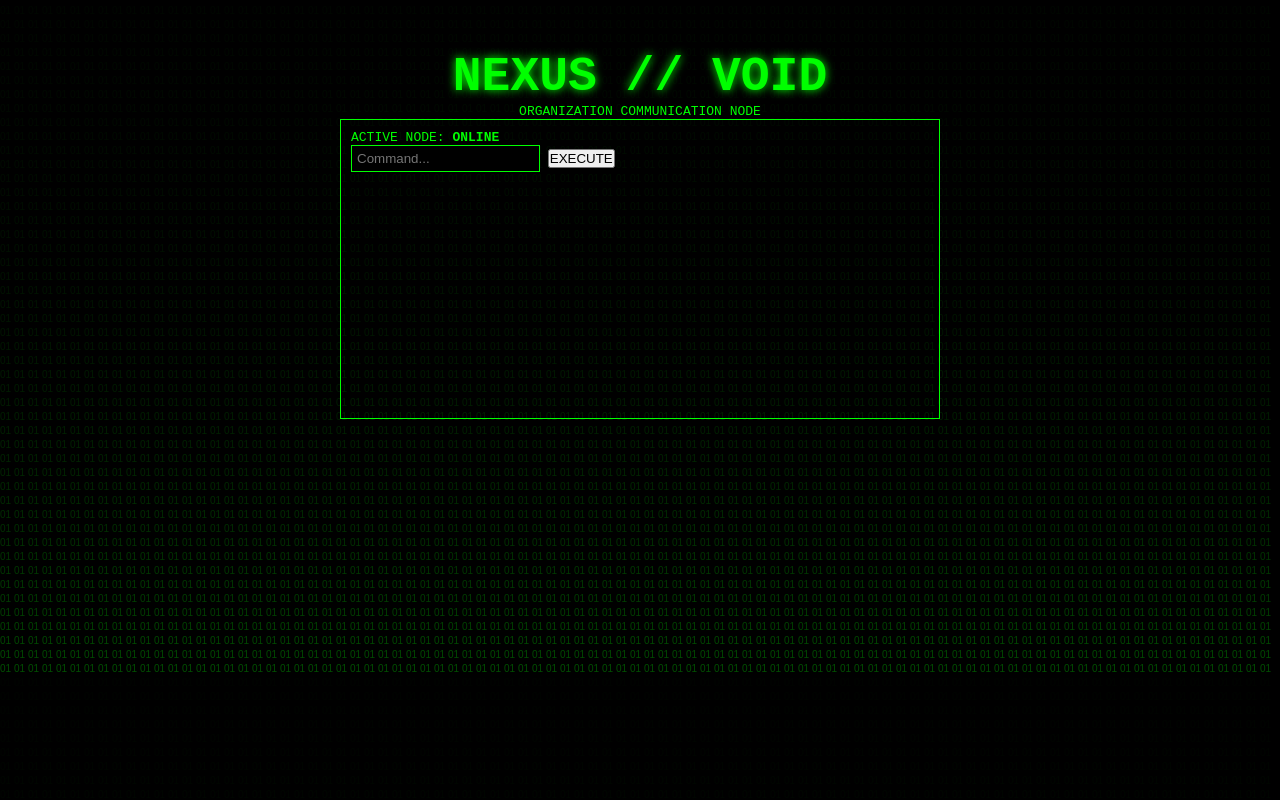
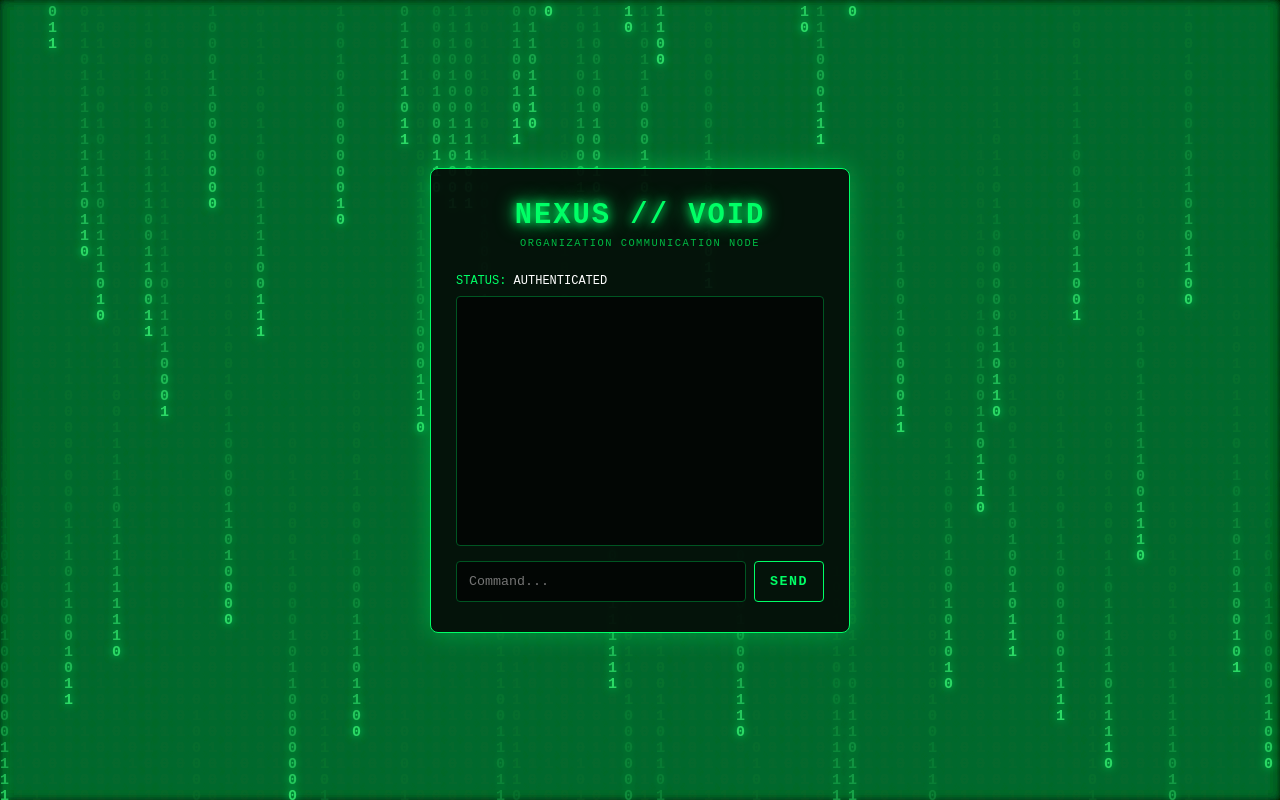
Before and after one commit to jubayerahmed7/Nexus-Void, a website: page NEXUS-VOID/public/index.html in a window 1280 px wide. Both pictures are taken after typing "Sample", "Sample123" into the empty fields and a click on the button "ACCESS NODE". Drawn offline with Linux system fonts and the light colour scheme.

Commit message:
Increased Matrix binary glow and fixed UI card

```diff
--- a/NEXUS-VOID/public/index.html
+++ b/NEXUS-VOID/public/index.html
@@ -6,94 +6,218 @@
     <title>NEXUS-VOID NETWORK</title>
     <style>
         * { margin: 0; padding: 0; box-sizing: border-box; }
-        body { background: #000; color: #0f0; font-family: monospace; overflow: hidden; }
+        body {
+            background: #020204;
+            color: #00ff66;
+            font-family: 'Courier New', Courier, monospace;
+            min-height: 100vh;
+            display: flex;
+            justify-content: center;
+            align-items: center;
+            overflow: hidden;
+        }
 
-        /* Matrix Background */
-        #matrix { position: fixed; top: 0; left: 0; z-index: -1; opacity: 0.3; }
+        /* Matrix Canvas Background (Brighter Effect) */
+        #matrix {
+            position: fixed;
+            top: 0;
+            left: 0;
+            z-index: 1;
+            opacity: 0.85; /* আলো বাড়ানো হয়েছে */
+        }
 
-        .container { position: relative; z-index: 1; text-align: center; margin-top: 50px; }
-        .hidden { display: none; }
+        /* Original Cyber Card Container */
+        .card-container {
+            position: relative;
+            z-index: 2;
+            background: rgba(5, 12, 8, 0.92);
+            border: 1.5px solid #00ff66;
+            box-shadow: 0 0 25px rgba(0, 255, 102, 0.35);
+            border-radius: 8px;
+            padding: 30px 25px;
+            width: 90%;
+            max-width: 420px;
+            text-align: center;
+        }
 
-        /* Your Existing Styles */
-        h1.glitch { font-size: 3rem; text-shadow: 0 0 10px #0f0; }
-        .input-group { margin: 10px; }
-        input { background: #000; border: 1px solid #0f0; color: #0f0; padding: 5px; }
-        #chat-section { max-width: 600px; margin: 0 auto; border: 1px solid #0f0; padding: 10px; height: 300px; overflow-y: auto; text-align: left; }
+        .glitch-title {
+            font-size: 1.8rem;
+            font-weight: bold;
+            color: #00ff66;
+            text-shadow: 0 0 10px #00ff66, 0 0 20px #00ff66;
+            letter-spacing: 2px;
+            margin-bottom: 5px;
+        }
+
+        .subtitle {
+            font-size: 0.65rem;
+            color: #00bb44;
+            letter-spacing: 1.5px;
+            margin-bottom: 25px;
+            text-transform: uppercase;
+        }
+
+        /* Input Fields styling from original UI */
+        .input-group {
+            text-align: left;
+            margin-bottom: 18px;
+        }
+
+        .input-group label {
+            display: block;
+            font-size: 0.75rem;
+            color: #00ff66;
+            margin-bottom: 6px;
+            letter-spacing: 1px;
+            font-weight: bold;
+        }
+
+        .input-group input {
+            width: 100%;
+            background: #020604;
+            border: 1px solid #005522;
+            border-radius: 4px;
+            padding: 12px;
+            color: #00ff66;
+            font-family: monospace;
+            outline: none;
+            transition: all 0.3s ease;
+        }
+
+        .input-group input:focus {
+            border-color: #00ff66;
+            box-shadow: 0 0 10px rgba(0, 255, 102, 0.5);
+        }
+
+        .btn-access {
+            width: 100%;
+            background: transparent;
+            border: 1px solid #00ff66;
+            color: #00ff66;
+            padding: 12px;
+            font-weight: bold;
+            font-family: monospace;
+            cursor: pointer;
+            border-radius: 4px;
+            letter-spacing: 1.5px;
+            margin-top: 10px;
+            transition: 0.3s;
+        }
+
+        .btn-access:hover {
+            background: #00ff66;
+            color: #000;
+            box-shadow: 0 0 20px #00ff66;
+        }
+
+        .hidden { display: none !important; }
+
+        /* Chat Section Inside Card */
+        #chat-box {
+            height: 250px;
+            overflow-y: auto;
+            text-align: left;
+            border: 1px solid #005522;
+            padding: 10px;
+            margin-bottom: 15px;
+            background: #020604;
+            border-radius: 4px;
+        }
+
+        .chat-msg { margin-bottom: 8px; font-size: 0.85rem; word-break: break-word; }
+        .chat-input-wrapper { display: flex; gap: 8px; }
+        .chat-input-wrapper input { flex: 1; }
+        .chat-input-wrapper button { width: auto; padding: 0 15px; }
     </style>
 </head>
 <body>
 
     <canvas id="matrix"></canvas>
 
-    <div class="container">
-        <header>
-            <h1 class="glitch">NEXUS // VOID</h1>
-            <p class="subtitle">ORGANIZATION COMMUNICATION NODE</p>
-        </header>
+    <div class="card-container">
+        <div class="glitch-title">NEXUS // VOID</div>
+        <div class="subtitle">ORGANIZATION COMMUNICATION NODE</div>
 
-        <!-- Login Section -->
-        <main id="auth-section">
+        <!-- Login Form -->
         <form id="login-form">
             <div class="input-group">
-                    <label>ID:</label>
-                    <input type="text" id="username" required>
+                <label>IDENTITY</label>
+                <input type="text" id="username" placeholder="Enter Username" required autocomplete="off">
             </div>
             <div class="input-group">
-                    <label>PASS:</label>
-                    <input type="password" id="password" required>
+                <label>PASSCODE</label>
+                <input type="password" id="password" placeholder="Enter Passcode" required>
             </div>
-                <button type="submit">ACCESS NODE</button>
+            <button type="submit" class="btn-access">ACCESS NODE</button>
         </form>
-            <div id="status-msg"></div>
-        </main>
 
-        <!-- Chat Section -->
-        <main id="chat-section" class="hidden">
-            <div id="chat-header">ACTIVE NODE: <strong>ONLINE</strong></div>
-            <div id="messages"></div>
-            <input type="text" id="chatInput" placeholder="Command...">
-            <button onclick="sendMsg()">EXECUTE</button>
-        </main>
+        <!-- Chat Console (Appears after login) -->
+        <div id="chat-section" class="hidden">
+            <div style="font-size:0.75rem; text-align:left; margin-bottom:8px; color:#00ff66;">
+                STATUS: <span style="color:#fff;">AUTHENTICATED</span>
+            </div>
+            <div id="chat-box"></div>
+            <div class="chat-input-wrapper">
+                <div class="input-group" style="margin:0; flex:1;">
+                    <input type="text" id="chatInput" placeholder="Command..." autocomplete="off">
+                </div>
+                <button onclick="sendMsg()" class="btn-access" style="margin:0;">SEND</button>
+            </div>
+        </div>
     </div>
 
     <script>
-        // 1. Matrix Background
+        // Matrix Background Script with High Glow & Visibility
         const canvas = document.getElementById('matrix');
         const ctx = canvas.getContext('2d');
-        canvas.width = window.innerWidth; canvas.height = window.innerHeight;
-        const drops = Array(Math.floor(canvas.width/14)).fill(1);
-        function draw() {
-            ctx.fillStyle = "rgba(0,0,0,0.05)"; ctx.fillRect(0,0, canvas.width, canvas.height);
-            ctx.fillStyle = "#0f0";
+        canvas.width = window.innerWidth;
+        canvas.height = window.innerHeight;
+
+        const drops = Array(Math.floor(canvas.width / 16)).fill(1);
+        function drawMatrix() {
+            ctx.fillStyle = "rgba(0, 0, 0, 0.08)";
+            ctx.fillRect(0, 0, canvas.width, canvas.height);
+
+            // Glowing Text Effect
+            ctx.fillStyle = "#33ff77";
+            ctx.shadowBlur = 8;
+            ctx.shadowColor = "#00ff66";
+            ctx.font = "bold 15px monospace";
+
             drops.forEach((d, i) => {
-                ctx.fillText("01", i*14, d*14);
-                if(d*14 > canvas.height) drops[i] = 0;
+                const text = Math.random() > 0.5 ? "1" : "0";
+                ctx.fillText(text, i * 16, d * 16);
+                if (d * 16 > canvas.height && Math.random() > 0.975) drops[i] = 0;
                 drops[i]++;
             });
         }
-        setInterval(draw, 50);
+        setInterval(drawMatrix, 35);
 
-        // 2. Chat Persistence
-        const msgDiv = document.getElementById('messages');
-        const loadChats = () => {
-            const saved = JSON.parse(localStorage.getItem('chats')) || [];
-            saved.forEach(m => msgDiv.innerHTML += `<div>${m}</div>`);
-        };
+        // Chat Persistence Logic
+        const chatBox = document.getElementById('chat-box');
+
+        function loadChats() {
+            const saved = JSON.parse(localStorage.getItem('nexus_chats')) || [];
+            chatBox.innerHTML = '';
+            saved.forEach(m => {
+                chatBox.innerHTML += `<div class="chat-msg">> ${m}</div>`;
+            });
+            chatBox.scrollTop = chatBox.scrollHeight;
+        }
 
         function sendMsg() {
-            const val = document.getElementById('chatInput').value;
-            if(!val) return;
-            msgDiv.innerHTML += `<div>> ${val}</div>`;
-            const saved = JSON.parse(localStorage.getItem('chats')) || [];
-            saved.push(`> ${val}`);
-            localStorage.setItem('chats', JSON.stringify(saved));
-            document.getElementById('chatInput').value = '';
+            const input = document.getElementById('chatInput');
+            if (!input.value.trim()) return;
+            const saved = JSON.parse(localStorage.getItem('nexus_chats')) || [];
+            saved.push(input.value.trim());
+            localStorage.setItem('nexus_chats', JSON.stringify(saved));
+            input.value = '';
+            loadChats();
         }
 
-        // Show Chat after Login (Demo)
         document.getElementById('login-form').onsubmit = (e) => {
             e.preventDefault();
-            document.getElementById('auth-section').classList.add('hidden');
+            document.getElementById('login-form').classList.add('hidden');
             document.getElementById('chat-section').classList.remove('hidden');
             loadChats();
         };
```
Lines whose indentation alone changed are shown as unchanged.
